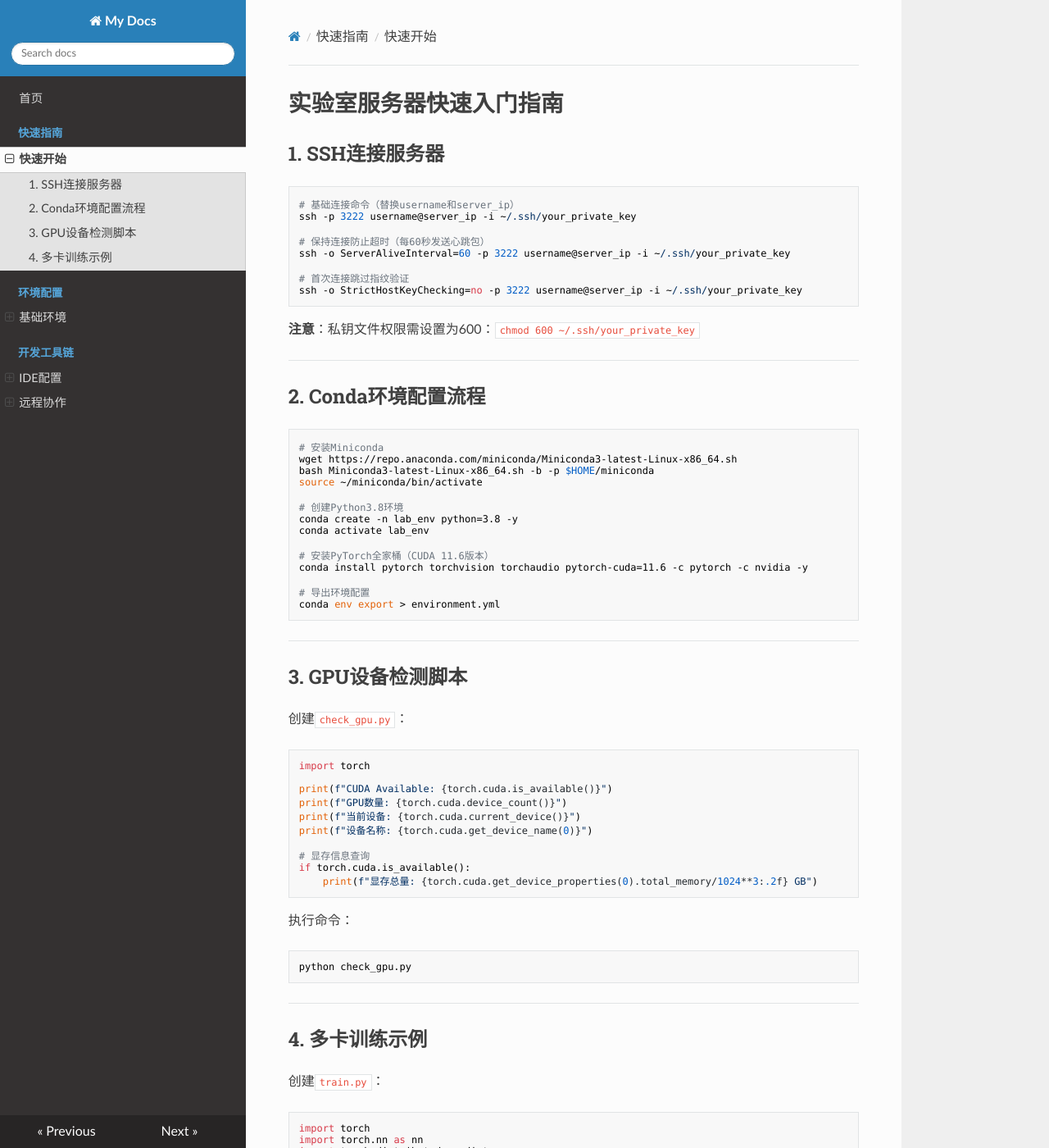
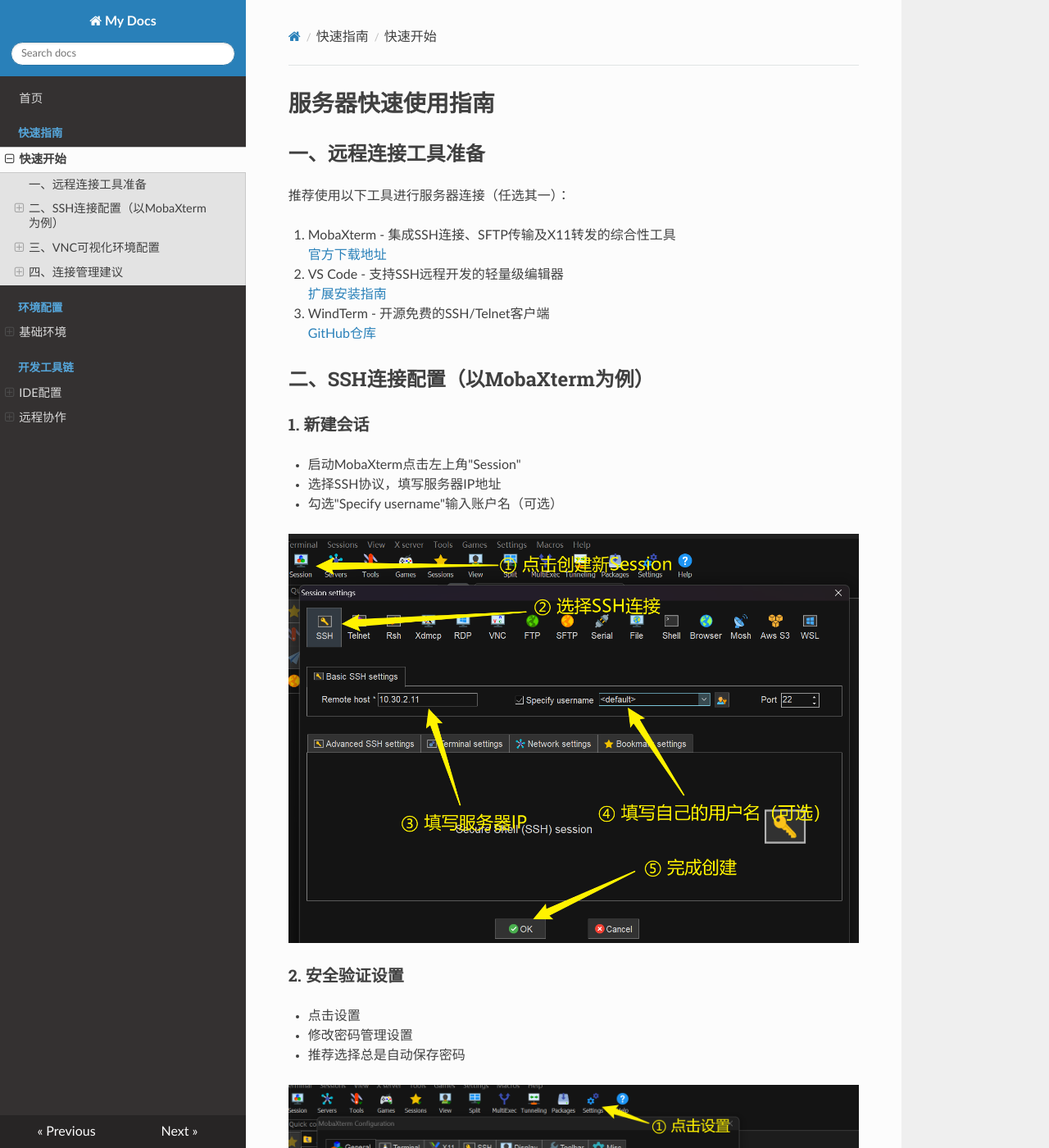
Before and after one commit to hungryDodo/Server_User_Guide, an MkDocs documentation site: the page built from docs/guides/quickstart.md, in a window 1280 px wide and 1400 px high. Shown: the whole window at 82% size. Built offline with MkDocs 1.6.1, drawn with Linux system fonts in a browser that asks for light colours; nearby versions of some CDN libraries; some of the changed text lies outside the part shown.

Commit message:
basic guide

````diff
--- a/docs/guides/quickstart.md
+++ b/docs/guides/quickstart.md
@@ -1,102 +1,88 @@
-# 实验室服务器快速入门指南
+# 服务器快速使用指南
 
-## 1. SSH连接服务器
+## 一、远程连接工具准备
+推荐使用以下工具进行服务器连接（任选其一）：
+
+1. MobaXterm - 集成SSH连接、SFTP传输及X11转发的综合性工具
+   [官方下载地址](https://mobaxterm.mobatek.net/)
+2. VS Code - 支持SSH远程开发的轻量级编辑器
+   [扩展安装指南](https://code.visualstudio.com/docs/remote/ssh)
+3. WindTerm - 开源免费的SSH/Telnet客户端
+   [GitHub仓库](https://github.com/kingToolbox/WindTerm)
+
+## 二、SSH连接配置（以MobaXterm为例）
+
+### 1. 新建会话
+
+- 启动MobaXterm点击左上角"Session"
+- 选择SSH协议，填写服务器IP地址
+- 勾选"Specify username"输入账户名（可选）
+
+![图1：新建SSH会话](img/create_new_session.png)
+
+### 2. 安全验证设置
+
+- 点击设置
+- 修改密码管理设置
+- 推荐选择总是自动保存密码
+
+![图2：密码保存设置](img/auto_save_passwd.png)
+
+## 三、VNC可视化环境配置
+### 1. 启动VNC服务
+
 ```bash
-# 基础连接命令（替换username和server_ip）
-ssh -p 3222 username@server_ip -i ~/.ssh/your_private_key
-
-# 保持连接防止超时（每60秒发送心跳包）
-ssh -o ServerAliveInterval=60 -p 3222 username@server_ip -i ~/.ssh/your_private_key
-
-# 首次连接跳过指纹验证
-ssh -o StrictHostKeyChecking=no -p 3222 username@server_ip -i ~/.ssh/your_private_key
-```
-**注意**：私钥文件权限需设置为600：`chmod 600 ~/.ssh/your_private_key`
-
----
-
-## 2. Conda环境配置流程
-```bash
-# 安装Miniconda
-wget https://repo.anaconda.com/miniconda/Miniconda3-latest-Linux-x86_64.sh
-bash Miniconda3-latest-Linux-x86_64.sh -b -p $HOME/miniconda
-source ~/miniconda/bin/activate
-
-# 创建Python3.8环境
-conda create -n lab_env python=3.8 -y
-conda activate lab_env
-
-# 安装PyTorch全家桶（CUDA 11.6版本）
-conda install pytorch torchvision torchaudio pytorch-cuda=11.6 -c pytorch -c nvidia -y
-
-# 导出环境配置
-conda env export > environment.yml
+$ vncserver
 ```
 
----
-
-## 3. GPU设备检测脚本
-创建`check_gpu.py`：
-```python
-import torch
-
-print(f"CUDA Available: {torch.cuda.is_available()}")
-print(f"GPU数量: {torch.cuda.device_count()}")
-print(f"当前设备: {torch.cuda.current_device()}")
-print(f"设备名称: {torch.cuda.get_device_name(0)}")
-
-# 显存信息查询
-if torch.cuda.is_available():
-    print(f"显存总量: {torch.cuda.get_device_properties(0).total_memory/1024**3:.2f} GB")
+```terminal
+New Xtigervnc server 'ta:3 (guorun)' on port 5903 for display :3.
+Use xtigervncviewer -SecurityTypes VncAuth,TLSVnc -passwd /data/home/guorun/.vnc/passwd ta:3 to connect to the VNC server.
 ```
 
-执行命令：
+- 关键参数说明：
+   - `:3` 表示显示编号（对应端口5903）
+   - 密码文件路径：`/home/username/.vnc/passwd`
+
+
+### 2. 连接VNC会话
+
+- 新建VNC类型会话（图3）
+- 地址格式：`IP地址:显示编号`（示例：`192.168.1.100:3`）
+- 输入VNC服务密码（首次需在SSH终端通过`vncpasswd`设置）
+
+![图3：VNC连接配置](img/connect_vnc_session.png)
+
+## 四、连接管理建议
+
+### 1. 端口对应规则
+
+- VNC显示编号与端口号对应关系：`:n` → `5900+n`
+
+### 2. 服务管理命令
+
 ```bash
-python check_gpu.py
+$ vncserver -list      # 查看活动会话
+$ vncserver -kill :n   # 终止指定会话
 ```
 
----
+### 3. 安全注意事项
 
-## 4. 多卡训练示例
-创建`train.py`：
-```python
-import torch
-import torch.nn as nn
-import torch.distributed as dist
-from torch.nn.parallel import DistributedDataParallel as DDP
+- 临时会话使用后及时关闭
+- 避免使用简单VNC密码
+- 建议通过SSH隧道建立加密连接
 
-def main():
-    # 初始化进程组
-    dist.init_process_group(backend='nccl')
-    local_rank = int(os.environ["LOCAL_RANK"])
-    torch.cuda.set_device(local_rank)
 
-    # 创建模型
-    model = nn.Linear(10, 10).cuda()
-    ddp_model = DDP(model, device_ids=[local_rank])
+### 4. 常见问题排查
 
-    # 测试数据
-    inputs = torch.randn(20, 10).cuda()
-    outputs = ddp_model(inputs)
-    print(f"Rank {local_rank}: Output shape {outputs.shape}")
+- VNC黑屏尝试重启服务：
 
-    # 清理进程组
-    dist.destroy_process_group()
-
-if __name__ == "__main__":
-    main()
+```bash
+$ vncserver -kill :n && vncserver
 ```
 
-启动命令：
+- 分辨率设置：
+
 ```bash
-# 使用2个GPU
-torchrun --nproc_per_node=2 --nnodes=1 --node_rank=0 --master_addr=127.0.0.1 --master_port=29500 train.py
-
-# nohup后台运行模板
-nohup torchrun --nproc_per_node=2 train.py > train.log 2>&1 & echo $! > train.pid
+$ vncserver -geometry 1920x1080
 ```
-
-**操作说明**：
-- 实时查看日志：`tail -f train.log`
-- 终止进程：`kill -9 $(cat train.pid)`
-- 建议设置不同的`master_port`（29500-29599）防止端口冲突
````
Also changed, not shown: docs/index.md (+3 -1 lines), docs/guides/img/auto_save_passwd.png (added), docs/guides/img/connect_vnc_session.png (added), docs/guides/img/create_new_session.png (added).
